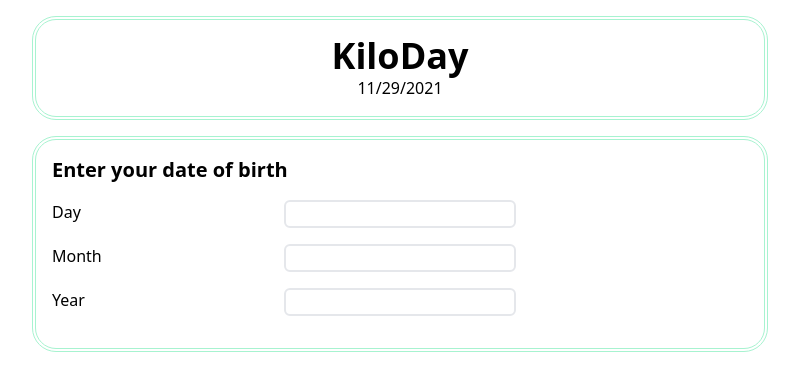
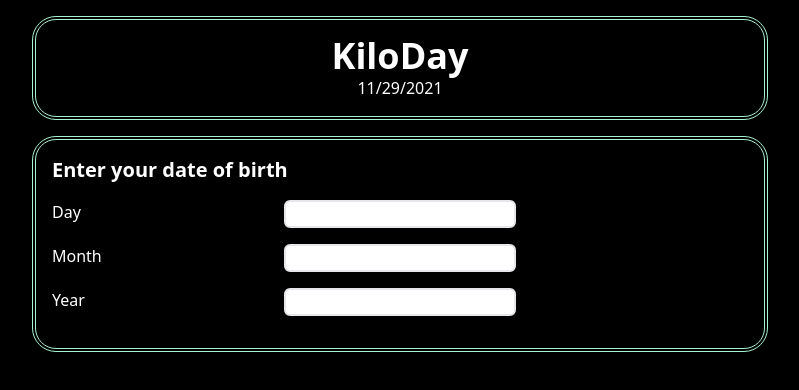
Before and after one commit to dsabalete/kiloday, a Vue app: page / in a window 1280 px wide. Shown: the top 390 px of the page, without its empty margins (240-1039 px from the left). Built offline with nearby package versions, Linux system fonts and the light colour scheme.

Commit message:
style: set background black

```diff
--- a/src/index.css
+++ b/src/index.css
@@ -1,3 +1,4 @@
-@tailwind base;
-@tailwind components;
-@tailwind utilities;
+body {
+  background: black;
+  color: white;
+}
```
